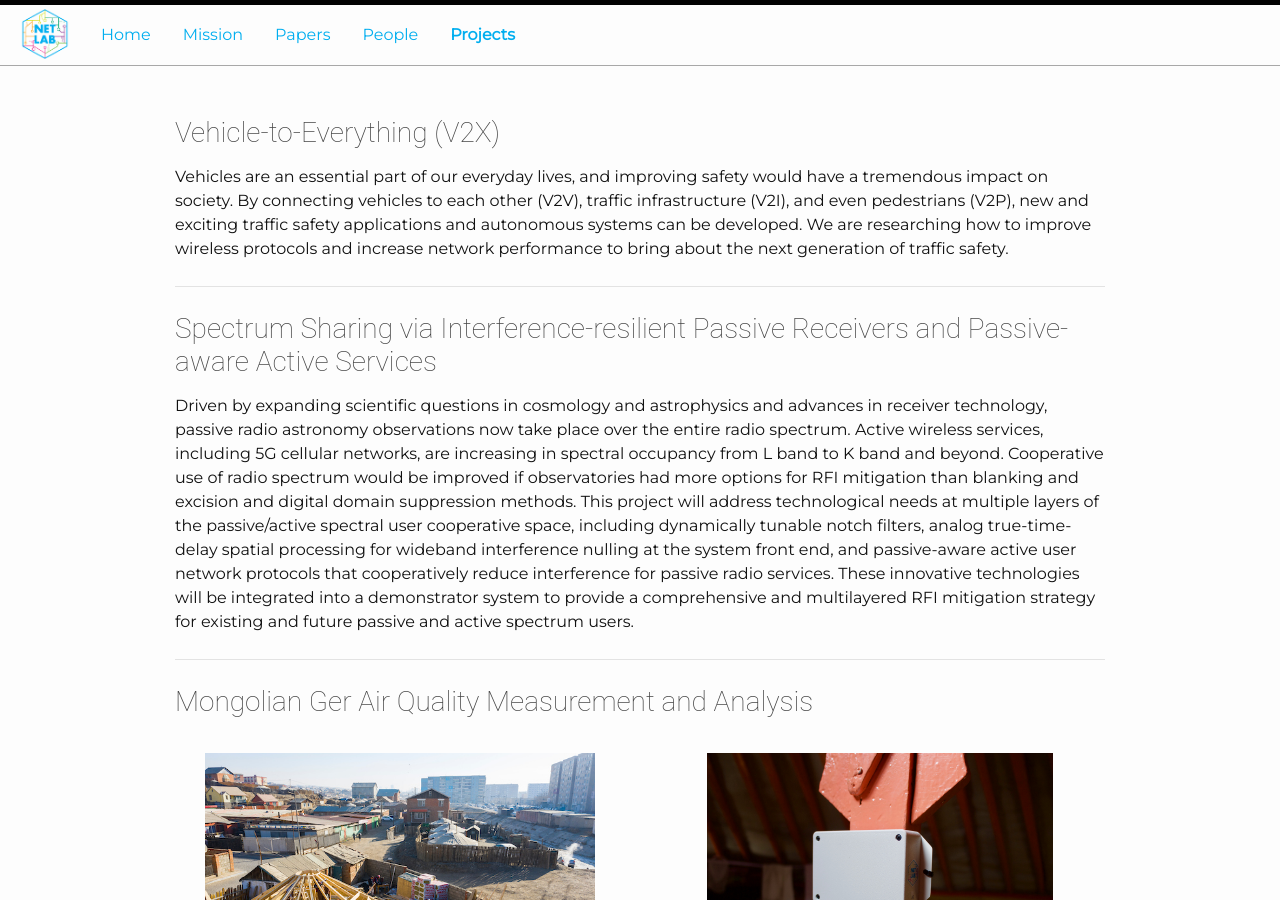
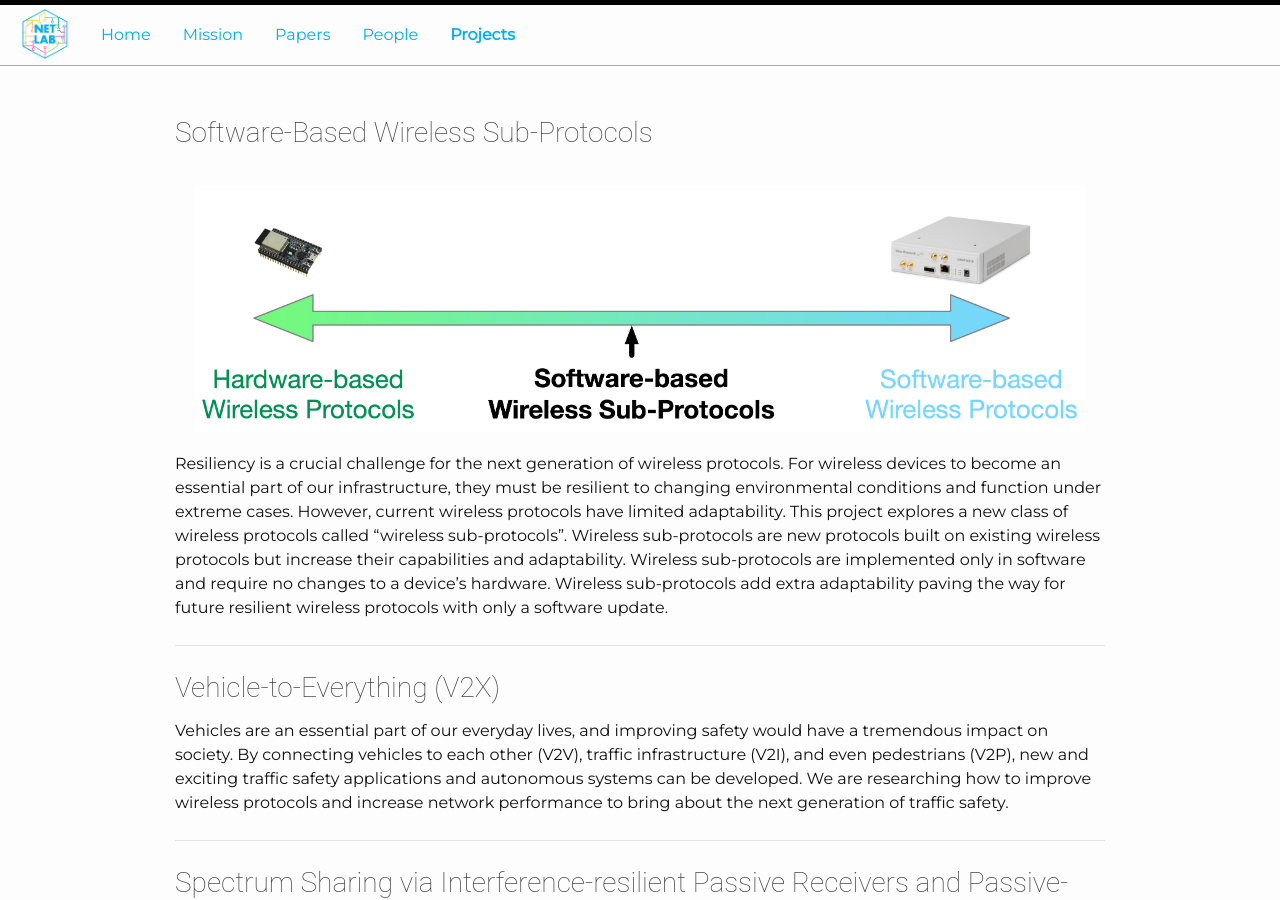
Before and after one commit to NET-BYU/NET-BYU.github.io, a Jekyll site: the page built from pages/projects.html, in a window 1280 px wide and 900 px high. Built offline with Jekyll 4.4.1, drawn with Linux system fonts in a browser that asks for light colours; nearby versions of some CDN libraries.

Commit message:
Add new grant to list of projects

```diff
--- a/_data/projects.yaml
+++ b/_data/projects.yaml
@@ -1,5 +1,11 @@
 # - name: Self-Sustainable Air Quality Sensor
 # description: We are building an air quality sensor that is powered by solar power and uses long range communication. This will allow for sensors to be placed in locations not possible before.
+
+- name: Software-Based Wireless Sub-Protocols
+  images:
+    - /images/spectrum.png
+  description: |+
+    Resiliency is a crucial challenge for the next generation of wireless protocols. For wireless devices to become an essential part of our infrastructure, they must be resilient to changing environmental conditions and function under extreme cases. However, current wireless protocols have limited adaptability. This project explores a new class of wireless protocols called “wireless sub-protocols”. Wireless sub-protocols are new protocols built on existing wireless protocols but increase their capabilities and adaptability. Wireless sub-protocols are implemented only in software and require no changes to a device’s hardware. Wireless sub-protocols add extra adaptability paving the way for future resilient wireless protocols with only a software update.
 
 - name: Vehicle-to-Everything (V2X)
   description: |+
```
Also changed, not shown: images/spectrum.png (added).
